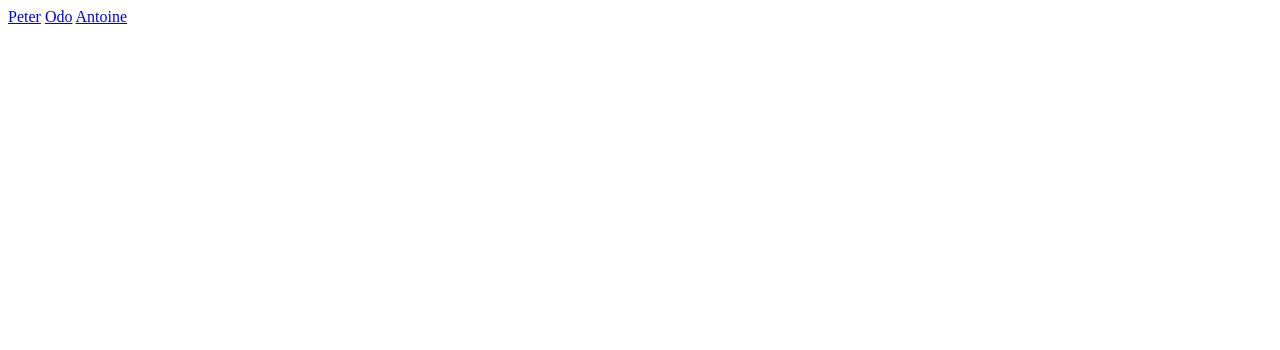
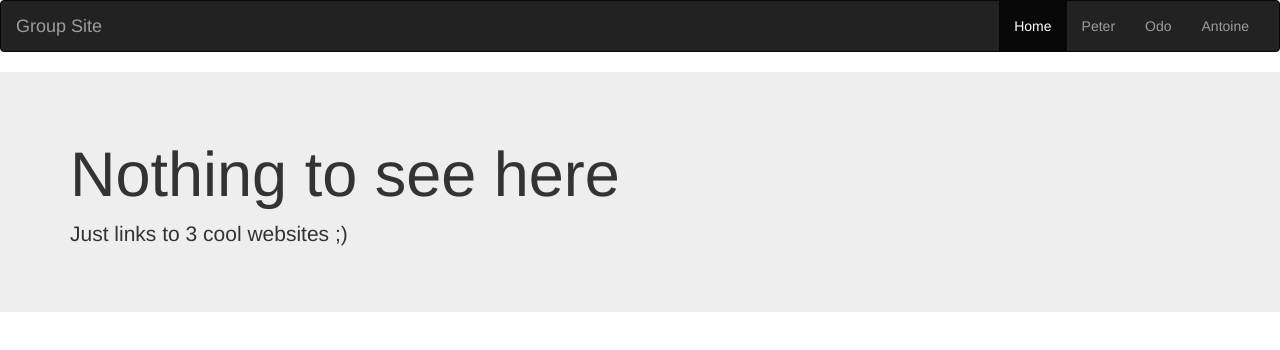
Before and after one commit to peterna89/APO, a plain HTML site: page home.html in a window 1280 px wide. Drawn offline with nearby package versions, Linux system fonts and the light colour scheme.

Commit message:
used bootstrap to add navbar and jumbotron to make linking page look better

```diff
--- a/home.html
+++ b/home.html
@@ -1,14 +1,52 @@
 <!DOCTYPE html>
 <html lang="en">
+
 <head>
     <meta charset="UTF-8">
     <meta name="viewport" content="width=device-width, initial-scale=1.0">
     <meta http-equiv="X-UA-Compatible" content="ie=edge">
     <title>Home</title>
+
+    <link rel="stylesheet" href="https://maxcdn.bootstrapcdn.com/bootstrap/3.3.4/css/bootstrap.min.css">
 </head>
+
 <body>
-    <a href="/Peter/peter.html">Peter</a>
-    <a href="./Odo/assignment1.html">Odo</a>
-    <a href="./antoine/index.html">Antoine</a>
+    <!-- navbar -->
+    <nav class="navbar navbar-inverse">
+            <div class="container-fluid">
+                <div class="navbar-header">
+                    <button type="button" class="navbar-toggle" data-toggle="collapse" data-target="#myNavbar">
+                                <span class="icon-bar"></span>
+                                <span class="icon-bar"></span>
+                                <span class="icon-bar"></span>
+                              </button>
+                    <a class="navbar-brand" href="#">Group Site</a>
+                </div>
+                <div class="collapse navbar-collapse" id="myNavbar">
+                    <ul class="nav navbar-nav navbar-right">
+                        <li class="active"><a href="#">Home</a></li>
+                        <li><a href="/Peter/peter.html">Peter</a></li>
+                        <li><a href="./Odo/assignment1.html">Odo</a></li>
+                        <li><a href="./antoine/index.html">Antoine</a></li>
+                    </ul>
+                </div>
+            </div>
+        </nav>
+
+        <!-- Jumbotron -->
+    <div class="jumbotron home jumbotron-fluid">
+            <div class="container">
+                <h1 class="display-3">Nothing to see here</h1>
+                <p class="lead">Just links to 3 cool websites ;) </p>
+            </div>
+        </div>
+
+    <script src="https://code.jquery.com/jquery-3.2.1.slim.min.js" integrity="sha384-KJ3o2DKtIkvYIK3UENzmM7KCkRr/rE9/Qpg6aAZGJwFDMVNA/GpGFF93hXpG5KkN"
+        crossorigin="anonymous"></script>
+    <script src="https://cdnjs.cloudflare.com/ajax/libs/popper.js/1.11.0/umd/popper.min.js" integrity="sha384-b/U6ypiBEHpOf/4+1nzFpr53nxSS+GLCkfwBdFNTxtclqqenISfwAzpKaMNFNmj4"
+        crossorigin="anonymous"></script>
+    <script src="https://maxcdn.bootstrapcdn.com/bootstrap/4.0.0-beta/js/bootstrap.min.js" integrity="sha384-h0AbiXch4ZDo7tp9hKZ4TsHbi047NrKGLO3SEJAg45jXxnGIfYzk4Si90RDIqNm1"
+        crossorigin="anonymous"></script>
 </body>
+
 </html>
```
